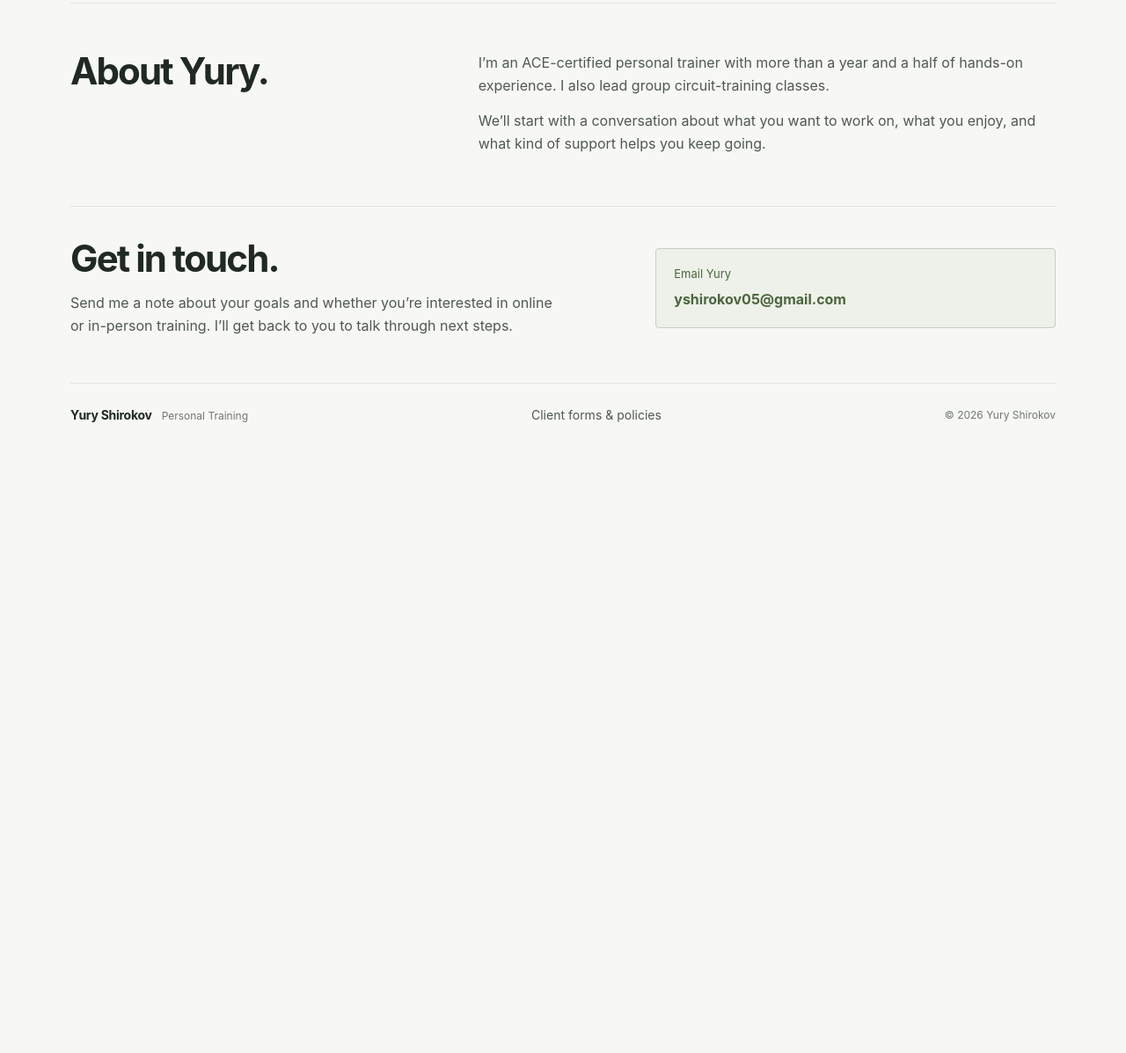
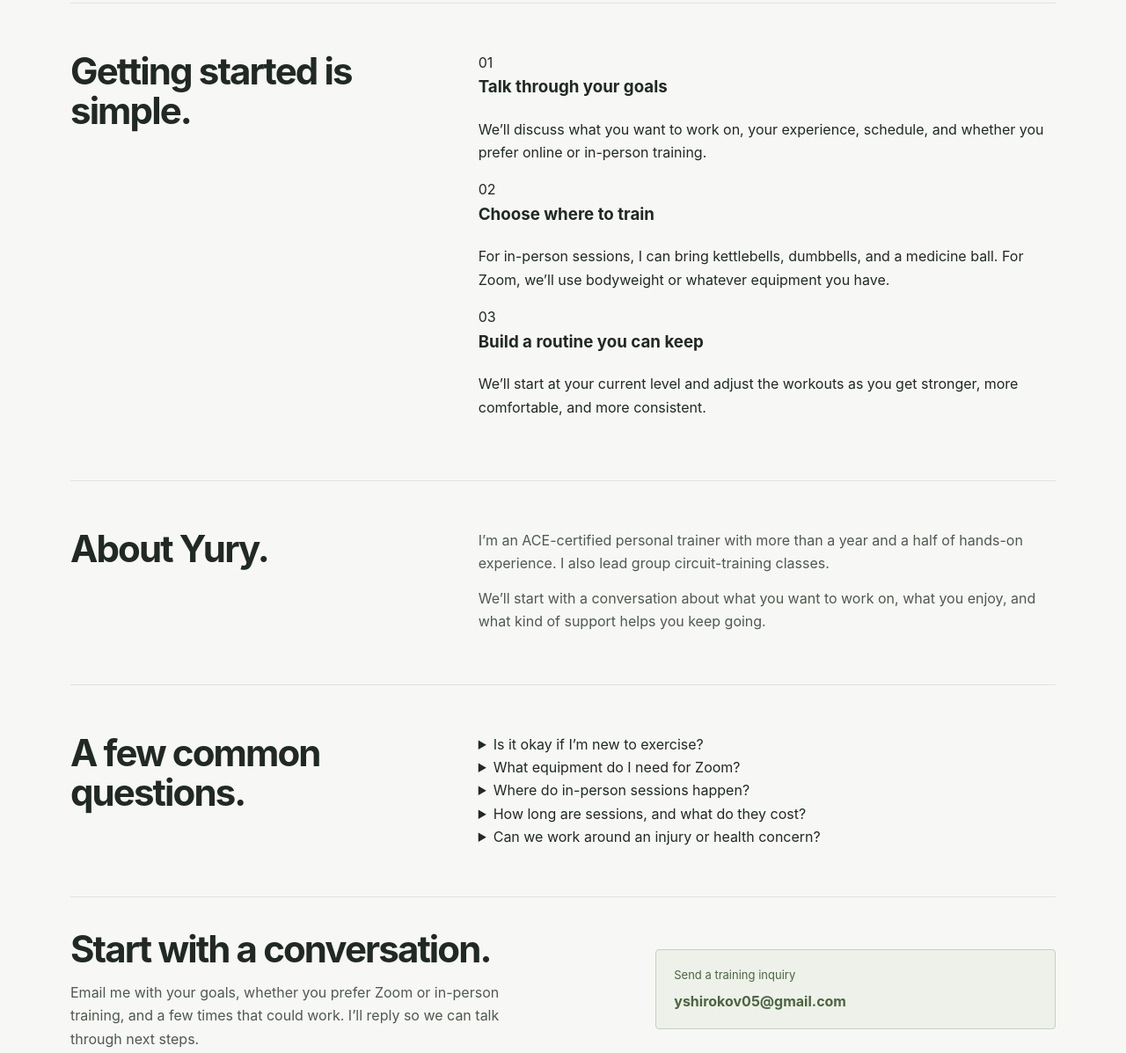
Before and after one commit to yshirokov05/yury-shirokov-personal-training, a plain HTML site: page index.html in a window 1280 px wide. Shown: the part 1366-2563 px from the top of the page at 88% size. Before the commit the page ends 1873 px from the top, so only its background shows below. Drawn offline with Linux system fonts and the light colour scheme.

Commit message:
Add how it works and training FAQ

```diff
--- a/index.html
+++ b/index.html
@@ -71,6 +71,35 @@
       <p class="session-note">Sessions are 60 minutes. We’ll talk through your goals and make sure the format is a good fit before booking.</p>
     </section>
 
+    <section class="how-it-works section" id="how-it-works" aria-labelledby="how-title">
+      <div class="section-heading">
+        <h2 id="how-title">Getting started is simple.</h2>
+      </div>
+      <div class="steps">
+        <article class="step">
+          <span class="step-number">01</span>
+          <div>
+            <h3>Talk through your goals</h3>
+            <p>We’ll discuss what you want to work on, your experience, schedule, and whether you prefer online or in-person training.</p>
+          </div>
+        </article>
+        <article class="step">
+          <span class="step-number">02</span>
+          <div>
+            <h3>Choose where to train</h3>
+            <p>For in-person sessions, I can bring kettlebells, dumbbells, and a medicine ball. For Zoom, we’ll use bodyweight or whatever equipment you have.</p>
+          </div>
+        </article>
+        <article class="step">
+          <span class="step-number">03</span>
+          <div>
+            <h3>Build a routine you can keep</h3>
+            <p>We’ll start at your current level and adjust the workouts as you get stronger, more comfortable, and more consistent.</p>
+          </div>
+        </article>
+      </div>
+    </section>
+
     <section class="about section" id="about" aria-labelledby="about-title">
       <div class="section-heading">
         <h2 id="about-title">About Yury.</h2>
@@ -81,13 +110,41 @@
       </div>
     </section>
 
+    <section class="faq section" aria-labelledby="faq-title">
+      <div class="section-heading">
+        <h2 id="faq-title">A few common questions.</h2>
+      </div>
+      <div class="faq-list">
+        <details>
+          <summary>Is it okay if I’m new to exercise?</summary>
+          <p>Absolutely. We’ll start with movements you can control and build from there. If you already have experience, I can adjust the workouts to challenge you.</p>
+        </details>
+        <details>
+          <summary>What equipment do I need for Zoom?</summary>
+          <p>None is required. We can use bodyweight, or adapt the session to equipment you already have at home.</p>
+        </details>
+        <details>
+          <summary>Where do in-person sessions happen?</summary>
+          <p>Sessions can be at your home or another agreed local spot in West Side San Jose, Los Gatos, Saratoga, Santa Clara, Campbell, or Cupertino.</p>
+        </details>
+        <details>
+          <summary>How long are sessions, and what do they cost?</summary>
+          <p>Sessions are 60 minutes: $60 in person or $45 online by Zoom.</p>
+        </details>
+        <details>
+          <summary>Can we work around an injury or health concern?</summary>
+          <p>Please tell me before we train. I don’t diagnose or treat injuries. Follow your healthcare provider’s guidance, and get medical clearance when needed.</p>
+        </details>
+      </div>
+    </section>
+
     <section class="contact" id="contact" aria-labelledby="contact-title">
       <div>
-        <h2 id="contact-title">Get in touch.</h2>
-        <p>Send me a note about your goals and whether you’re interested in online or in-person training. I’ll get back to you to talk through next steps.</p>
+        <h2 id="contact-title">Start with a conversation.</h2>
+        <p>Email me with your goals, whether you prefer Zoom or in-person training, and a few times that could work. I’ll reply so we can talk through next steps.</p>
       </div>
       <a class="contact-link" href="mailto:yshirokov05@gmail.com?subject=Personal%20training%20inquiry">
-        <span>Email Yury</span>
+        <span>Send a training inquiry</span>
         <strong>yshirokov05@gmail.com</strong>
       </a>
     </section>
```
